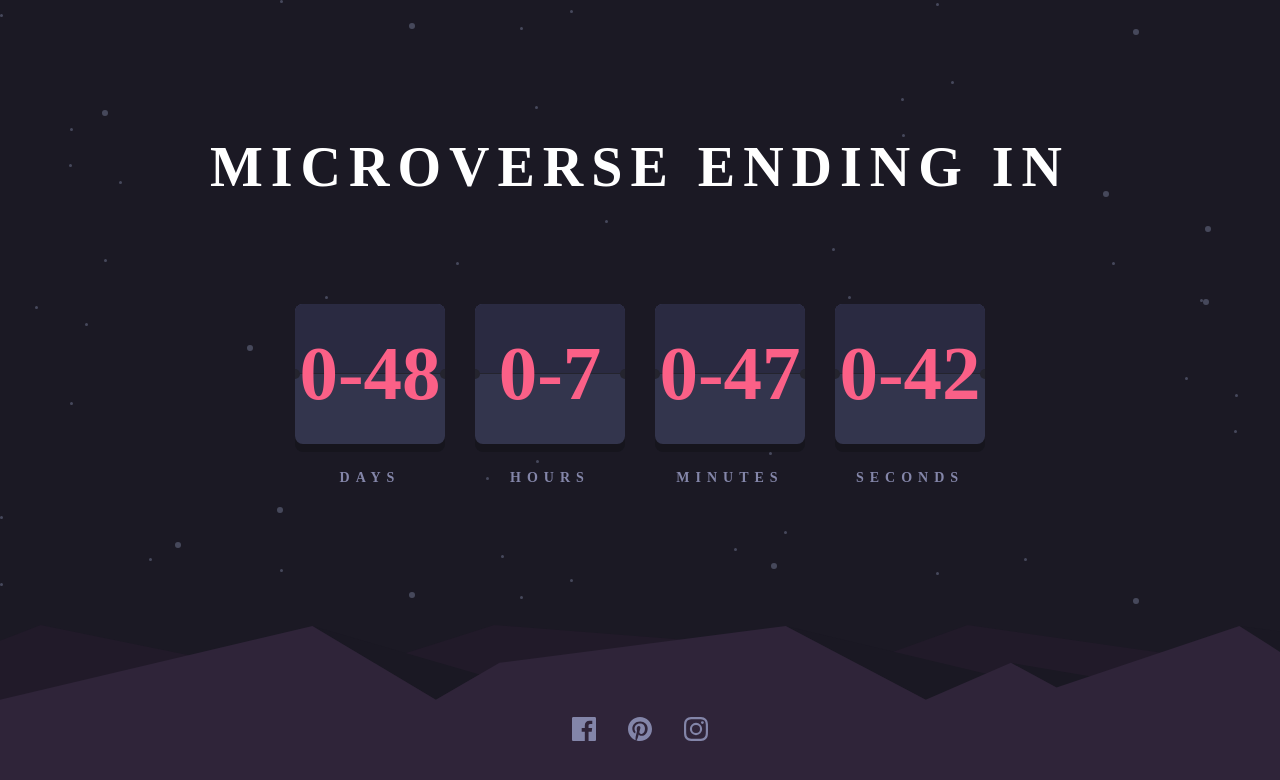
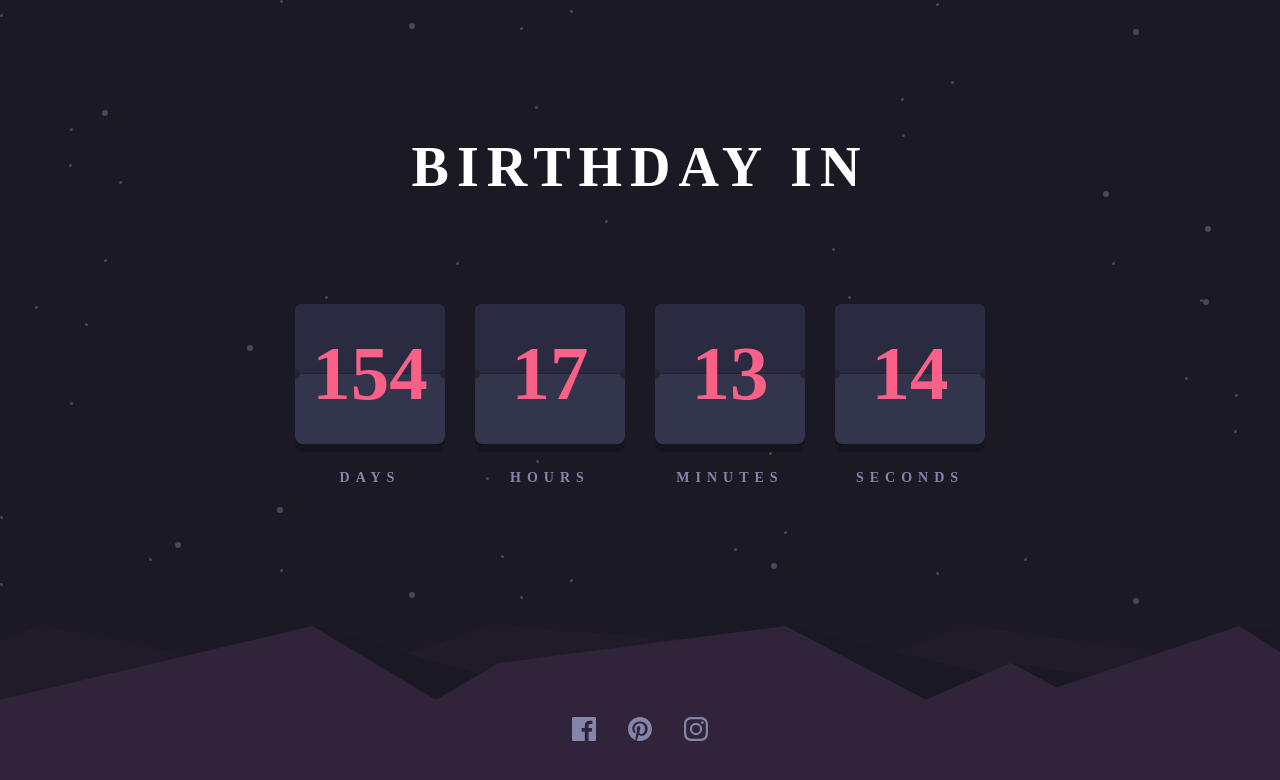
Before and after one commit to HanningtoneM/Count-down-Timer, a plain HTML site: page index.html in a window 1280 px wide. Drawn offline with nearby package versions, Linux system fonts and the light colour scheme; a web font is replaced by a local one.

Commit message:
Changed the time and date

```diff
--- a/index.html
+++ b/index.html
@@ -11,7 +11,7 @@
 <body>
 
   <main>
-    <h1>Microverse ending in</h1>
+    <h1>Birthday in</h1>
     <div class="countdown">
 
       <div class="countdown-block">
--- a/script.js
+++ b/script.js
@@ -14,7 +14,7 @@ window.addEventListener('load', () => {
     let totalSeconds;
 
     function init() {
-        totalSeconds = Math.floor((new Date('11/04/2022') - new Date()) / 1000);
+        totalSeconds = Math.floor((new Date('05/25/2023') - new Date()) / 1000);
         setTimeLeft();
         let interval = setInterval(() => {
             if (totalSeconds < 0) {
```
Also changed, not shown: 1 other file.
